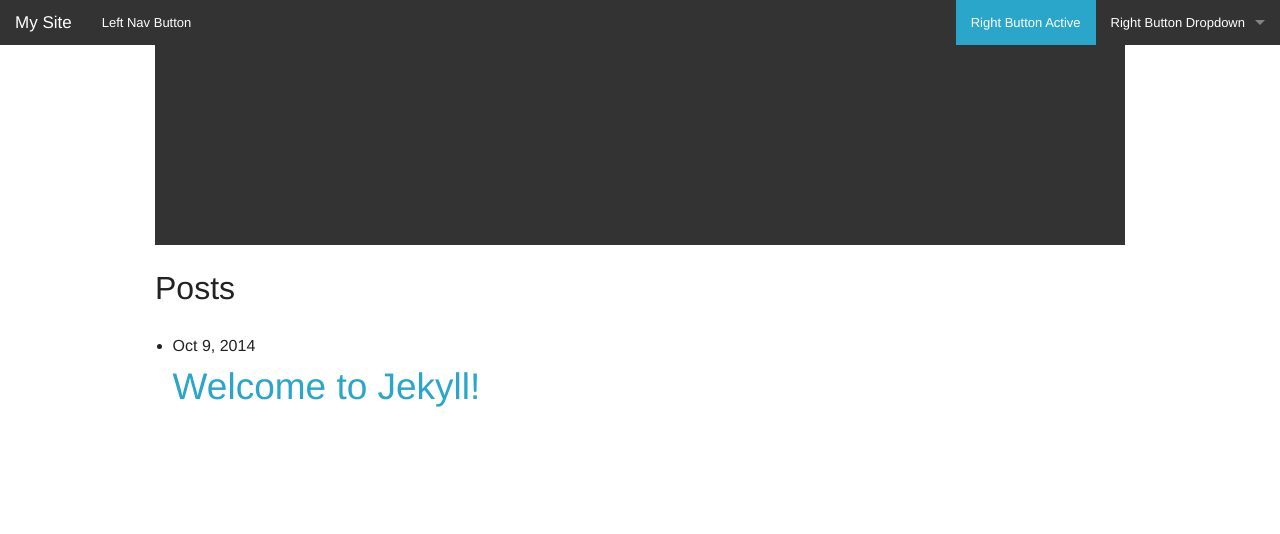
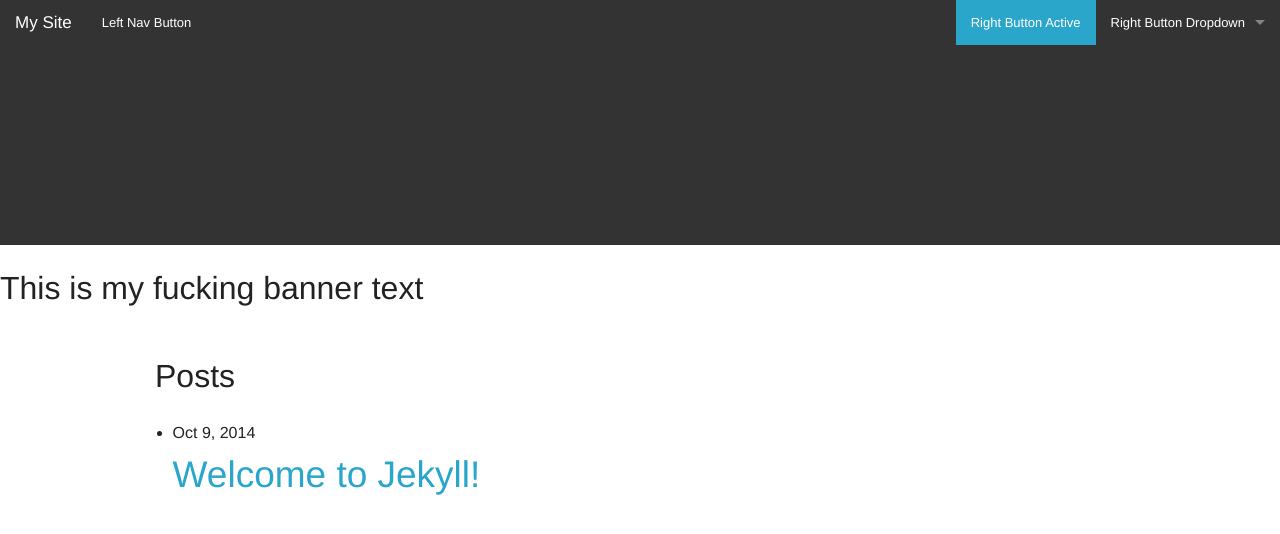
Before and after one commit to poundthehill/poundthehill.github.io, a Jekyll site: the page built from index.html, in a window 1280 px wide. Shown: the top 534 px of the page. Built offline with Jekyll 4.4.1, drawn with Linux system fonts in a browser that asks for light colours.

Commit message:
so many things

```diff
--- a/_sass/app.scss
+++ b/_sass/app.scss
@@ -2,3 +2,7 @@
 	height: 200px;
 	background-color: #333;
 }
+
+.bannertext {
+	top: -150px;
+}
--- a/index.html
+++ b/index.html
@@ -2,17 +2,16 @@
 layout: default
 ---
 
+<div class="banner">
+  </div>
+
+<div class="bannertext">
+  <h1>This is my fucking banner text</h1>
+</div>
 
 <div class="row">
   <div class="large-12 columns">
     <div class="home">
-
-<div class="banner">
-  </div>
-
-
-
-
       <h1 class="page-heading">Posts</h1>
 
       <ul class="post-list">
```
